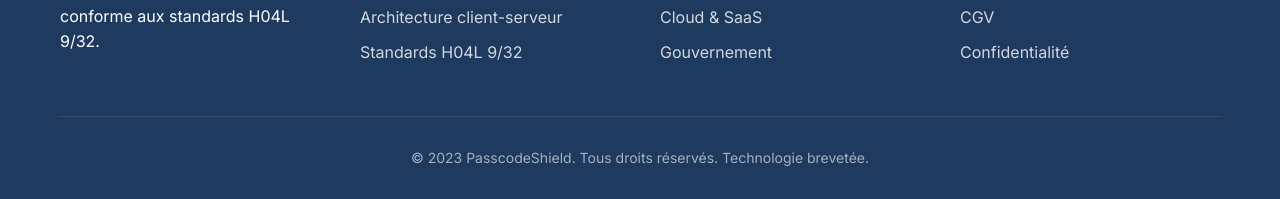
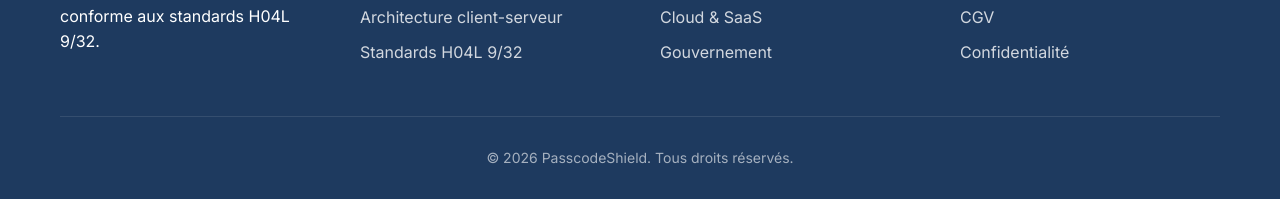
Before and after one commit to zyqtron/passcodeshield-site, a plain HTML site: page index.html in a window 1280 px wide. Shown: the part 3864-4063 px from the top of the page. Drawn offline with Linux system fonts and the light colour scheme.

Commit message:
fix: année 2026, retrait 'technologie brevetee'

```diff
--- a/index.html
+++ b/index.html
@@ -682,7 +682,7 @@
             </div>
 
             <div class="footer-bottom">
-                <p>© 2023 PasscodeShield. Tous droits réservés. Technologie brevetée.</p>
+                <p>© 2026 PasscodeShield. Tous droits réservés.</p>
             </div>
         </div>
     </footer>
```
